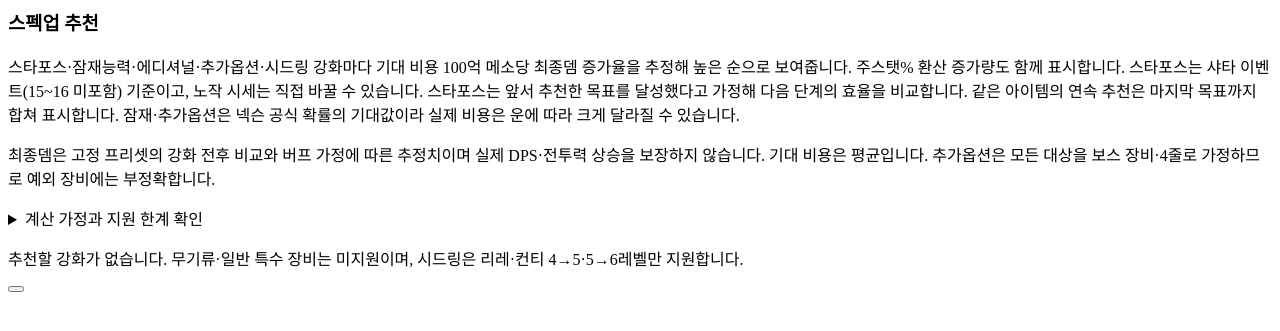
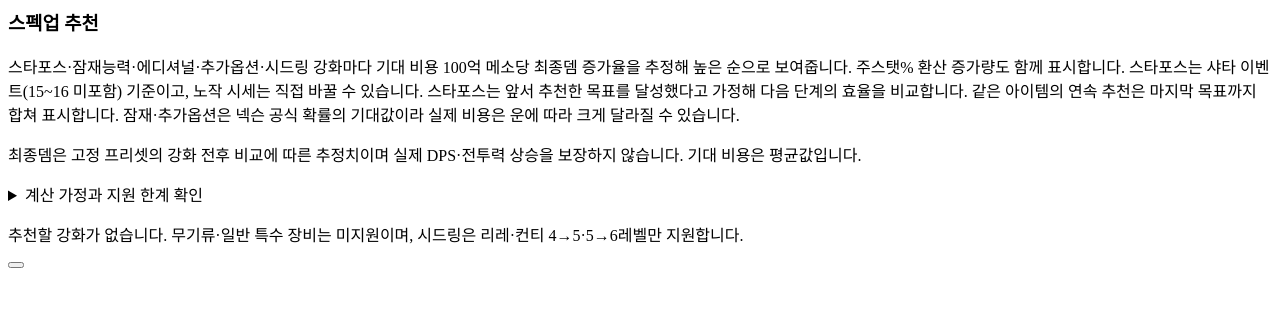
Before and after one commit to aarmia/MapleCards, a FastAPI app: template app/templates/components/_spec_up.html in a window 1280 px wide. Shown: the top 331 px of the page. Run offline with FastAPI, Linux system fonts and the light colour scheme; the template is opened without the code that fills it, so the values that code supplies are empty.

Commit message:
feat: trim spec-up notes and highlight the optimal-preset power
Spec-up assumptions drop the buff and flame lines and the seed ring
doping note; the warning box says the expected cost is an average.
The optimal-preset combat power line is larger and shows its number in
light red, and the approximation note under it is removed. The .idea
folder is now ignored.

Co-Authored-By: Claude Opus 5.5 <noreply@anthropic.com>

```diff
--- a/app/spec_up.py
+++ b/app/spec_up.py
@@ -411,16 +411,13 @@ def finish(action: dict) -> dict:
 
 def recommendation_assumptions(context: StatContext, class_name: str) -> list[str]:
     """Expose configured assumptions without independently maintained UI constants."""
-    buff, flame = POTENTIAL.buff, SPEC_UP.flame
     s15, s20 = burst_share(class_name)
     return [
         "선택된 프리셋을 고정하고 기존 옵션을 제거한 뒤 새 옵션을 적용한 데미지 지수의 비율로 최종뎀을 추정합니다. 실제 DPS·전투력 상승이나 강화 후 재최적화 결과가 아닙니다. 쿨감·시드링·특수 주스탯은 별도 추정 모델입니다. 추천끼리 증가율을 단순 합산하지 마세요.",
-        f"효율용 버프 가정: 주스탯 +{buff.main_stat_flat:g}, 올스탯 +{buff.all_stat_flat:g}, 공/마 +{buff.attack_flat:g}, 공/마 +{buff.attack_pct:g}%p, AP 스탯 +{buff.ap_stat_pct:g}%, 크뎀 +{buff.crit_damage_pct:g}%p. API에 이미 포함된 버프는 자동 식별·제거하지 못합니다.",
         f"쿨감 1초는 주스탯 {POTENTIAL.cooldown_per_second:g}% 상당의 고정 가정입니다. 직업별 실제 스킬 주기와 딜 상승을 재현하지 않습니다.",
         "스타포스 비용은 샤타 이벤트(15→16 확정 미포함)와 설정된 파괴 방지·복구 전략 기준입니다. 노작·연마석 시세는 실시간 시세가 아니며 직접 수정할 수 있습니다.",
         "잠재는 설정된 줄별 확률·등급업 천장 기준입니다. 기대 비용은 평균이지 예산 내 성공 보장이 아니며, 증가량은 목표 이상 결과들의 조건부 평균입니다.",
-        f"추가옵션은 대상 장비를 모두 보스 장비로 가정합니다(옵션 {len(flame.options)}종 중 중복 없이 {flame.lines}줄, 단계 보너스 +{flame.boss_bonus}, 1회 {flame.cost:g}억 메소). 개별 장비의 재설정 가능 여부·비보스 예외는 검증하지 않아 해당 장비의 비용은 신뢰할 수 없습니다.",
-        f"시드링은 {class_name}의 리레 15초/20초 딜 비중 {s15*100:.2f}%/{s20*100:.2f}%, 컨티 가동률 {SPEC_UP.seed_ring.continuous['uptime']*100:g}%를 가정합니다. 직업표에는 비실측 자료가 포함되며 개인 캐릭터 실측값이 아닙니다. 데미지/보공 도핑 +{buff.damage_pct:g}/+{buff.boss_damage_pct:g}%p 및 현재 API 데미지·보공을 사용합니다.",
+        f"시드링은 {class_name}의 리레 15초/20초 딜 비중 {s15*100:.2f}%/{s20*100:.2f}%, 컨티 가동률 {SPEC_UP.seed_ring.continuous['uptime']*100:g}%를 가정합니다. 직업표에는 비실측 자료가 포함되며 개인 캐릭터 실측값이 아닙니다.",
     ]
 
 
--- a/app/templates/components/_spec_up.html
+++ b/app/templates/components/_spec_up.html
@@ -10,8 +10,8 @@
             잠재·추가옵션은 넥슨 공식 확률의 기대값이라 실제 비용은 운에 따라 크게 달라질 수 있습니다.
         </p>
         <p class="mt-3 text-xs font-bold text-amber-800 bg-amber-50 rounded-lg p-3 leading-relaxed">
-            최종뎀은 고정 프리셋의 강화 전후 비교와 버프 가정에 따른 추정치이며 실제 DPS·전투력 상승을 보장하지 않습니다.
-            기대 비용은 평균입니다. 추가옵션은 모든 대상을 보스 장비·4줄로 가정하므로 예외 장비에는 부정확합니다.
+            최종뎀은 고정 프리셋의 강화 전후 비교에 따른 추정치이며 실제 DPS·전투력 상승을 보장하지 않습니다.
+            기대 비용은 평균값입니다.
         </p>
         <details class="mt-3 text-xs text-slate-600">
             <summary class="cursor-pointer font-bold py-1">계산 가정과 지원 한계 확인</summary>
--- a/app/templates/components/_summary.html
+++ b/app/templates/components/_summary.html
@@ -38,9 +38,9 @@
                             <span>ⓘ</span><span x-text="report?.combat_power_basis?.status === 'adjusted' ? '최적 프리셋 추정' : '추정 생략'"></span>
                         </button>
                         <div class="flex-col md:items-end" :class="showPowerNote ? 'flex' : 'hidden md:flex'">
-                            <span x-show="report?.combat_power_basis?.status === 'adjusted'" class="text-[11px] md:text-[10px] font-bold text-slate-500 md:text-slate-400 mt-1 leading-snug break-keep"
-                                  x-text="'최적 프리셋 추정 · ' + Number(report?.combat_power_adjusted).toLocaleString()"></span>
-                            <span x-show="report?.combat_power_basis?.status === 'adjusted'" class="text-[11px] md:text-[10px] text-slate-500 break-keep">무기 표준화·일시 효과를 완전히 분리하지 못한 근사값입니다.</span>
+                            <span x-show="report?.combat_power_basis?.status === 'adjusted'" class="text-sm md:text-base font-bold text-slate-500 mt-1 leading-snug break-keep">
+                                최적 프리셋 추정 · <span class="font-black text-red-400 tabular-nums" x-text="Number(report?.combat_power_adjusted).toLocaleString()"></span>
+                            </span>
                             <span x-show="report?.combat_power_basis?.status === 'unsupported'" class="text-[11px] md:text-[10px] text-slate-500 break-keep" x-text="'추정 생략 · ' + (report?.combat_power_basis?.reason || '')"></span>
                         </div>
                     </div>
```
Also changed, not shown: tests/test_spec_up.py (+2 -2 lines), 1 other file.
